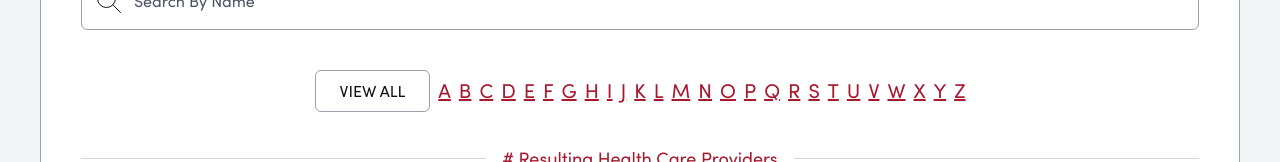
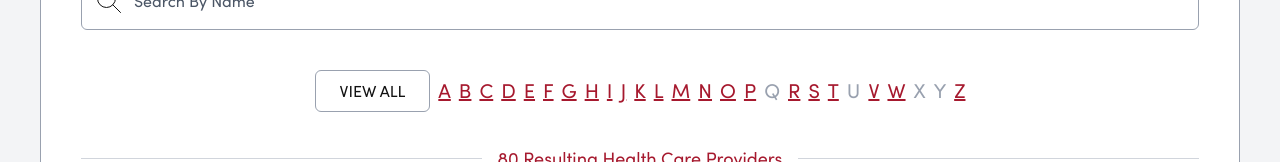
Before and after one commit to mattdcarlile/react-fst, a React (Vite) app: page / in a window 1280 px wide. Both pictures are taken after a click on the element "By Name". Shown: the part 638-800 px from the top of the page. Built offline with nearby package versions, Linux system fonts and the light colour scheme.

Commit message:
By Name Input Search / AZ fixes/additions.

```diff
--- a/src/components/ByLocation.tsx
+++ b/src/components/ByLocation.tsx
@@ -1,13 +1,16 @@
 import { useState, type ChangeEvent } from "react";
 import RatingStars from "./RatingStars";
+import type { Doctor } from "../types/doctors";
 
-function ByLocation() {
+interface ByNameProps {
+  doctors?: Doctor[];
+}
+
+
+function ByLocation({ doctors }: ByNameProps) {
 
   const [searchDocName, setSearchDocName] = useState('');
-  const movie = {
-    title: "Inception",
-    rating: '4.5'
-  };
+
 
   const inputSpecSearch = (event: ChangeEvent<HTMLInputElement>): void => {
     setSearchDocName(event.target.value);
@@ -17,9 +20,9 @@ function ByLocation() {
     <div className="bg-white flex flex-col p-10 rounded-b-md border-1 border-gray-400 border-t-0">
       <div>
         <div className="w-1/3">
-<ul>
-  <li></li>
-</ul>
+          <ul>
+            <li></li>
+          </ul>
         </div>
         <div className="w-2/3">
 
@@ -87,7 +90,7 @@ function ByLocation() {
               Klitos Konstantinidis, <span className='card-degree'>MD</span>
             </div>
             <div className="card-rating grow">
-              <RatingStars rating={movie.rating} />
+              // <RatingStars rating={movie.rating} />
             </div>
             <div className="card-specialty">Cardiology</div>
             <div className='card-link'>
--- a/src/components/ByName.tsx
+++ b/src/components/ByName.tsx
@@ -1,20 +1,71 @@
-import { useState, type ChangeEvent } from "react";
+import { useMemo, useState, type ChangeEvent } from "react";
 import RatingStars from "./RatingStars";
 import type { Doctor } from "../types/doctors";
 import SkeletonCards from "./SkeletonCards";
 
 interface ByNameProps {
-  doctors?: Doctor[];
+  doctors: Doctor[];
 }
 
 
 function ByName({ doctors }: ByNameProps) {
   const [searchDocName, setSearchDocName] = useState('');
-  const AZ = ['A', 'B', 'C', 'D', 'E', 'F', 'G', 'H', 'I', 'J', 'K', 'L', 'M', 'N', 'O', 'P', 'Q', 'R', 'S', 'T', 'U', 'V', 'W', 'X', 'Y', 'Z'];
-
   const inputSpecSearch = (event: ChangeEvent<HTMLInputElement>): void => {
     setSearchDocName(event.target.value);
   }
+
+  const AZ = ['A', 'B', 'C', 'D', 'E', 'F', 'G', 'H', 'I', 'J', 'K', 'L', 'M', 'N', 'O', 'P', 'Q', 'R', 'S', 'T', 'U', 'V', 'W', 'X', 'Y', 'Z'];
+  const availableLetters = useMemo(() => {
+    if (!doctors) return new Set<string>();
+    const letters = doctors
+      .map((doc) => doc.lastName?.charAt(0)?.toUpperCase() ?? "")
+      .filter(Boolean);
+    return new Set(letters);
+  }, [doctors]);
+
+  const [visibleCount, setVisibleCount] = useState(24);
+  const [filterLetter, setFilterLetter] = useState<string | null>(null);
+  const increment = 16;
+
+  const filteredDoctors = useMemo(() => {
+    if (!doctors) return [];
+
+    return [...doctors]
+      .sort((a, b) => {
+        const nameA = a.lastName?.toLowerCase() ?? "";
+        const nameB = b.lastName?.toLowerCase() ?? "";
+        return nameA.localeCompare(nameB);
+      })
+      .filter((doc) => {
+        const matchesLetter = filterLetter
+          ? doc.lastName?.toUpperCase().startsWith(filterLetter)
+          : true;
+
+        const matchesSearch = searchDocName
+          ? doc.preferredFullName
+            ?.toLowerCase()
+            .includes(searchDocName.toLowerCase())
+          : true;
+
+        return matchesLetter && matchesSearch;
+      });
+  }, [doctors, filterLetter, searchDocName]);
+
+  const visibleDoctors = filteredDoctors.slice(0, visibleCount);
+
+  const handleFilter = (letter: string) => {
+    setFilterLetter(letter);
+    setVisibleCount(24); // reset visible count
+  };
+
+  const handleClearFilter = () => {
+    setFilterLetter(null);
+    setVisibleCount(24);
+  };
+
+  const handleLoadMore = () => {
+    setVisibleCount((prev) => prev + increment);
+  };
 
 
   return (
@@ -24,28 +75,33 @@ function ByName({ doctors }: ByNameProps) {
           <svg fill="none" stroke="currentColor" strokeLinecap="round" strokeLinejoin="round" strokeMiterlimit="10" strokeWidth="1" viewBox="0 0 24 24" width="24" height="24"><circle cx="9.5" cy="9.5" r="9"></circle><line x1="23.5" y1="23.5" x2="15.862" y2="15.862"></line></svg>
         </div>
 
-        <input className='w-full p-4 pl-13 rounded-md border border-gray-400 placeholder:text-gray-600 focus:outline-redd' type='text' placeholder='Search By Name' value={searchDocName} onChange={inputSpecSearch} />
+        <input className='input-filter w-full p-4 pl-13 rounded-md border border-gray-400 placeholder:text-gray-600 focus:outline-redd' type='text' placeholder='Search By Name' value={searchDocName} onChange={inputSpecSearch} />
 
       </div>
       <div className="flex w-full mt-10 justify-center">
         <div className="flex flex-wrap justify-center items-center gap-2">
-          <button className="uppercase px-6 py-2 cursor-pointer rounded-md border border-gray-400 text-center hover:font-medium hover:border-redd hover:bg-redd hover:text-white">
+          <button onClick={handleClearFilter} className="uppercase px-6 py-2 cursor-pointer rounded-md border border-gray-400 text-center hover:font-medium hover:border-redd hover:bg-redd hover:text-white">
             View All
           </button>
-          {AZ.map((letter) => (
-            <span key={letter} className="text-xl underline text-redd cursor-pointer hover:text-red-600 hover:no-underline">
+          {AZ.map((letter) => {
+            const isAvailable = availableLetters.has(letter);
+            const isActive = filterLetter === letter;
+
+            return (
+            <span onClick={() => isAvailable && handleFilter(letter)} key={letter} className={`text-xl ${ isActive ? 'bg-redd text-white font-semibold cursor-pointer px-1' : isAvailable ? 'text-redd hover:text-red-600 underline hover:no-underline cursor-pointer' : 'text-gray-400 cursor-not-allowed no-underline'}`}>
               {letter}
             </span>
-          ))}
+            )
+          })}
         </div>
       </div>
 
       {/* DOCTOR CARDS */}
-      <div >
+      <div>
         <div className="flex items-center justify-center my-8">
           <span className="text-lg flex items-center w-full text-redd">
             <span className="block h-px w-32 bg-gray-300 mr-4 grow"></span>
-            # Resulting Health Care Providers
+            {filteredDoctors.length} Resulting Health Care Providers
             <span className="block h-px w-32 bg-gray-300 ml-4 grow"></span>
           </span>
         </div>
@@ -53,26 +109,30 @@ function ByName({ doctors }: ByNameProps) {
         <div className='fst-docs grid grid-cols-1 sm:grid-cols-2 md:grid-cols-3 lg:grid-cols-4 gap-8 mt-8'>
 
           {!doctors ? <SkeletonCards /> : (
-            doctors.map((doc, index) => (
+            visibleDoctors.map((doc, index) => (
               <div key={index} className="fst-cards">
-              <div className="card-img bg-gray-200 aspect-3/4" style={{
-                backgroundImage: `url("${doc.media}")`}}>
+                <div className={`bg-gray-200 aspect-3/4 ${doc.media ? 'card-img' : 'no-card-img'}`} style={{ backgroundImage: doc.media ? `url('${doc.media}')` : `url(${'./images/person-placeholder.png'})`}}>
                 </div>
                 <div className="card-name">
                   {doc.preferredFullName}, <span className='card-degree'>{doc.degrees}</span>
                 </div>
                 <div className="card-rating grow">
-                <RatingStars rating={doc.starRatingTotal}/>
+                  <RatingStars rating={doc.starRatingTotal} />
                 </div>
                 <div className="card-specialty">Cardiology</div>
                 <div className='card-link'>
-                <a className='card-button' href={doc.path}>View Profile</a>
+                  <a className='card-button' target="_blank" href={`https://healthcare.utah.edu${doc.path}`}>View Profile</a>
                 </div>
               </div>
             ))
 
           )}
         </div>
+        {visibleCount < filteredDoctors.length && (
+          <button className="load-more mt-8" onClick={handleLoadMore}>
+            Load More
+          </button>
+        )}
       </div>
     </div>
   )
--- a/src/components/FST.tsx
+++ b/src/components/FST.tsx
@@ -6,12 +6,30 @@ import type { Doctor } from "../types/doctors";
 import { useQuery } from "@tanstack/react-query";
 
 
+// Production API Call
+// const fetchDoctors = async (): Promise<Doctor[]> => {
+//   const res = await fetch("/api/doctors.json");
+//   return res.json();
+// };
+
+// Example API Placeholder
+const fetchDoctors = async (): Promise<Doctor[]> => {
+  return doctorsData;
+};
+
 function FST() {
 
   const [fstHidden, setFstHidden] = useState(false);
   const [activeTab, setActiveTab] = useState('');
 
-
+  const { data: doctors, isLoading, isError, error } = useQuery<Doctor[], Error>({
+    queryKey: ["doctors"],
+    queryFn: fetchDoctors,
+    staleTime: Infinity,
+    refetchOnWindowFocus: false,
+    refetchOnMount: false,
+    refetchOnReconnect: false,
+  });
 
   const handleTabDisplay = (tab: string) => {
     setFstHidden(true);
@@ -23,21 +41,6 @@ function FST() {
       setActiveTab(tab);
     }
   };
-
-
-
-  const { data: doctors } = useQuery<Doctor[], Error>({
-    queryKey: ['doctors'],
-    queryFn: async () => doctorsData,
-    staleTime: Infinity,
-    refetchOnWindowFocus: false,
-    refetchOnMount: false,
-    refetchOnReconnect: false,
-  });
-
-
-
-
 
 
   return (
--- a/src/index.css
+++ b/src/index.css
@@ -242,7 +242,7 @@
   }
 
   .card-img {
-    @apply w-full bg-gray-200 aspect-3/4 bg-cover rounded-md max-w-3/4 self-center;
+    @apply w-full bg-gray-200 aspect-3/4 bg-cover rounded-md max-w-3/4 self-center bg-center;
 
   }
 
@@ -262,7 +262,8 @@
     @apply w-full mt-6 self-end;
   }
 
-  .card-button {
+  .card-button,
+  .load-more  {
     @apply w-full text-center block cursor-pointer bg-white rounded-md text-redd border border-redd p-3 hover:font-medium hover:bg-redd hover:text-white;
   }
 
--- a/src/types/doctors.ts
+++ b/src/types/doctors.ts
@@ -1,7 +1,7 @@
 export interface Doctor {
   preferredFullName?: string | null;
   firstName?: string | null;
-  lastName?: string | null;
+  lastName?: string;
   unid: string;
   degrees?: string | null;
   starRatingTotal?: string | null;
```
Lines whose indentation alone changed are shown as unchanged.
